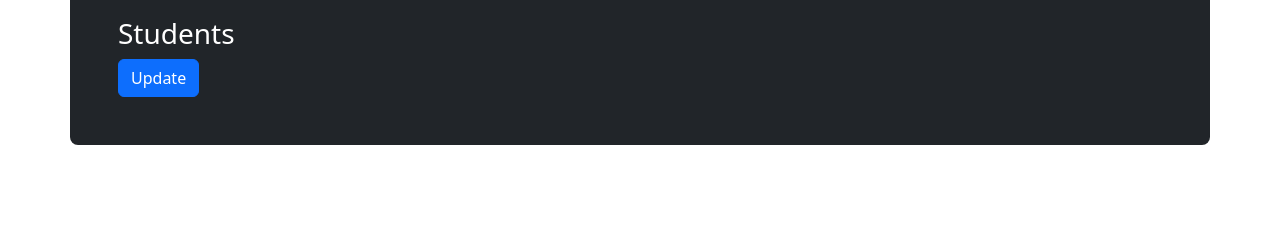
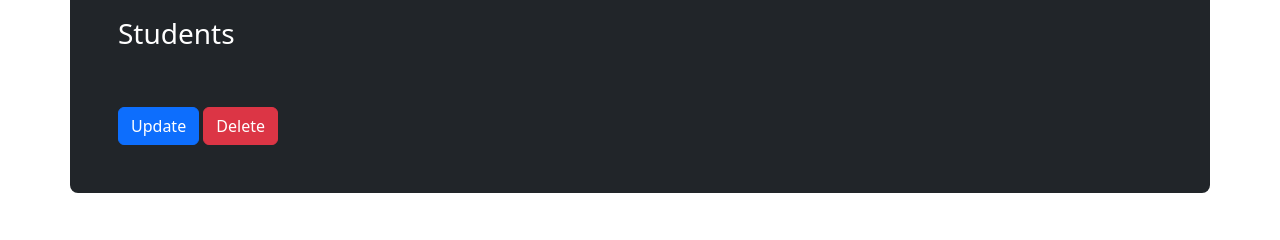
Before and after one commit to mr-rhombus/learn-django, a Django app: template django_stuff/cbvs/basic_app/templates/basic_app/school_detail.html in a window 1280 px wide. Shown: the part 354-594 px from the top of the page. Run offline with Django 3.2, Linux system fonts and the light colour scheme; the template is opened without the code that fills it, so the values that code supplies are empty.

Commit message:
Updated update/delete button styling and positioning

```diff
--- a/django_stuff/cbvs/basic_app/templates/basic_app/school_detail.html
+++ b/django_stuff/cbvs/basic_app/templates/basic_app/school_detail.html
@@ -1,5 +1,6 @@
 {% extends 'basic_app/basic_app_base.html' %}
 
+{% comment %} We use "school_detail" here since that's the context_object_name for objects in the DetailView! {% endcomment %}
 {% block header %}{{school_detail.name}} details{% endblock header %}
 
 {% block body_block %}
@@ -16,7 +17,9 @@
                 <p class='fs-4'>{{ student.name }} is {{ student.age }} years old</p>
             {% endfor %}
 
+            <br><br>
             <a class='btn btn-primary' href="{% url 'basic_app:update' pk=school_detail.pk %}">Update</a>
+            <a class='btn btn-danger' href="{% url 'basic_app:delete' pk=school_detail.pk %}">Delete</a>
         </div>
     </div>
 
```
